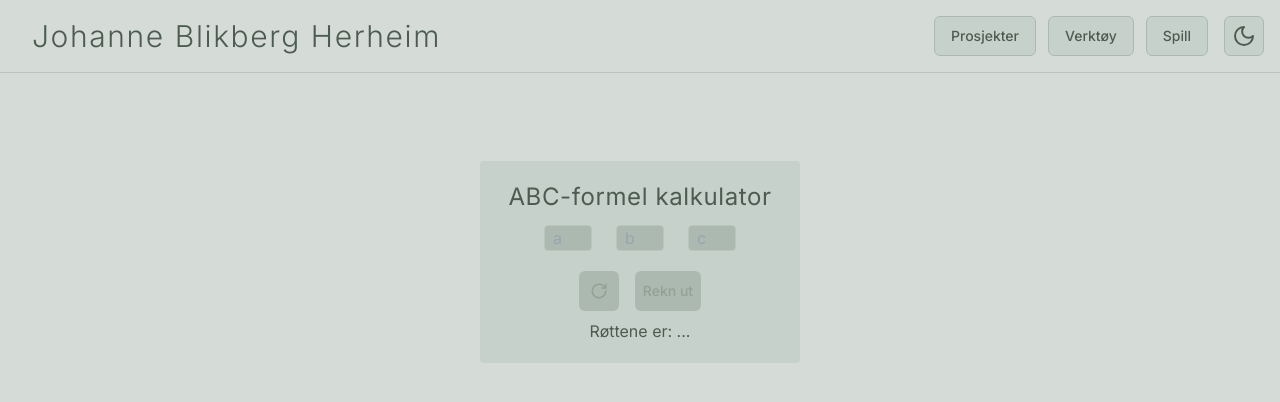
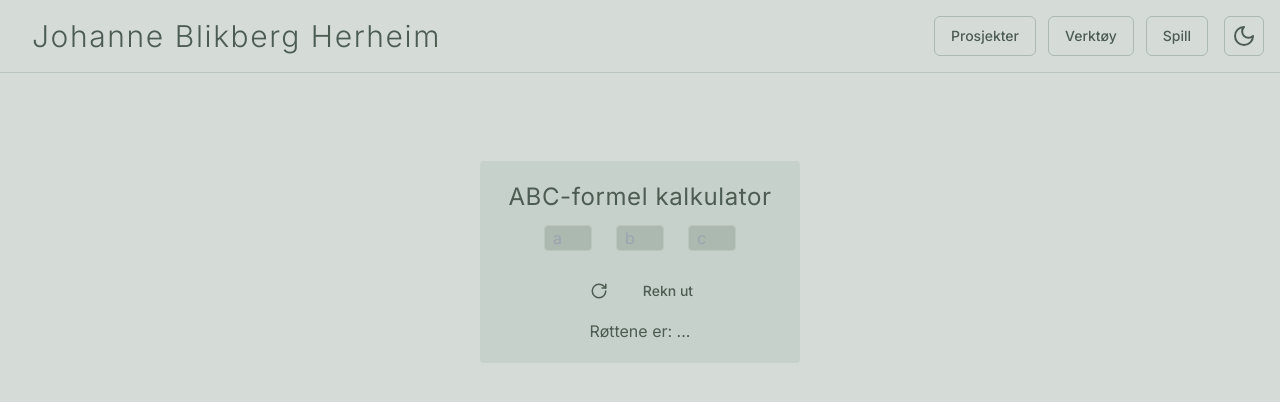
Before and after one commit to johanneherheim/personal-website, a Next.js app: page /tools in a window 1280 px wide. Shown: the top 402 px of the page. Built offline with nearby package versions, Linux system fonts and the light colour scheme.

Commit message:
customize button

```diff
--- a/src/components/ui/button.tsx
+++ b/src/components/ui/button.tsx
@@ -9,15 +9,14 @@ const buttonVariants = cva(
   {
     variants: {
       variant: {
-        default: "bg-primary text-primary-foreground hover:bg-primary/90",
-        defaultsec: "bg-secondary text-secondary-foreground",
+        default: "bg-primary text-background hover:bg-primary-foreground",
         destructive:
           "bg-destructive text-destructive-foreground hover:bg-destructive/90",
         outline:
-          "border border-input bg-card hover:bg-secondary hover:text-accent-foreground",
+          "border border-input hover:bg-card hover:text-accent-foreground",
         secondary:
-          "bg-secondary text-secondary-foreground hover:bg-primary",
-        ghost: "hover:bg-accent hover:text-accent-foreground",
+          "bg-secondary text-foreground hover:bg-secondary-foreground",
+        ghost: "bg-muted hover:bg-accent hover:text-accent-foreground",
         link: "text-primary underline-offset-4 hover:underline",
       },
       size: {
```
